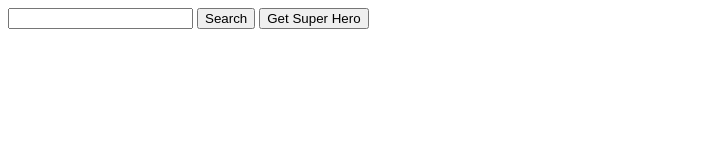
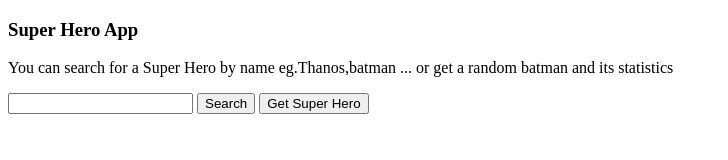
Before and after one commit to RuquiaAlam/SuperHeroApp, a plain HTML site: page index.html in a window 1280 px wide. Shown: the whole page, without its empty margins (0-728 px from the left). Drawn offline with Linux system fonts and the light colour scheme.

Commit message:
update heading

```diff
--- a/index.html
+++ b/index.html
@@ -6,6 +6,8 @@
     <title>Super Hero App</title>
 </head>
 <body>
+<h3>Super Hero App</h3>
+<p>You can search for a Super Hero by name eg.Thanos,batman ... or get a random batman and its statistics</p>
     <input type="text" id="searchInput"/>
     <button id="searchInputBtn">Search</button>
 
```
